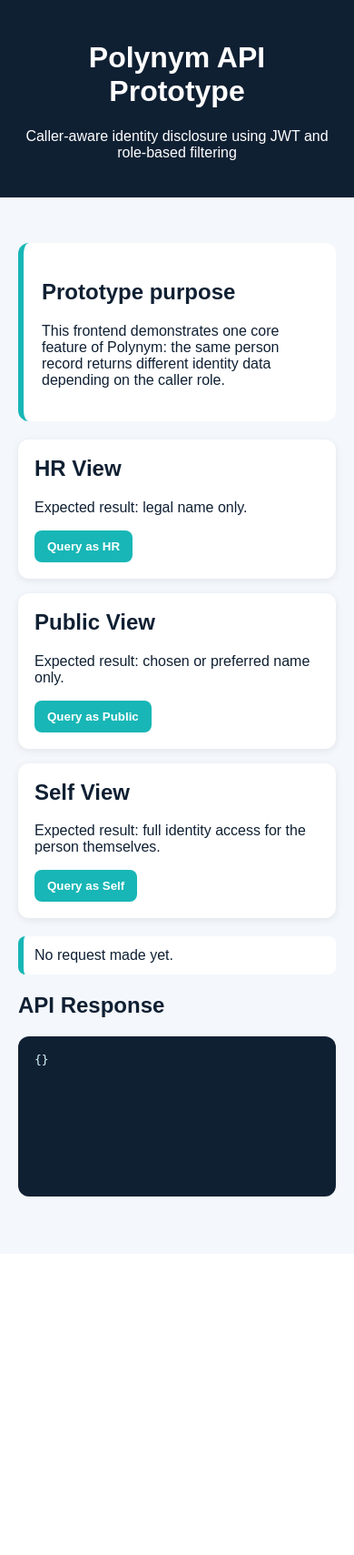
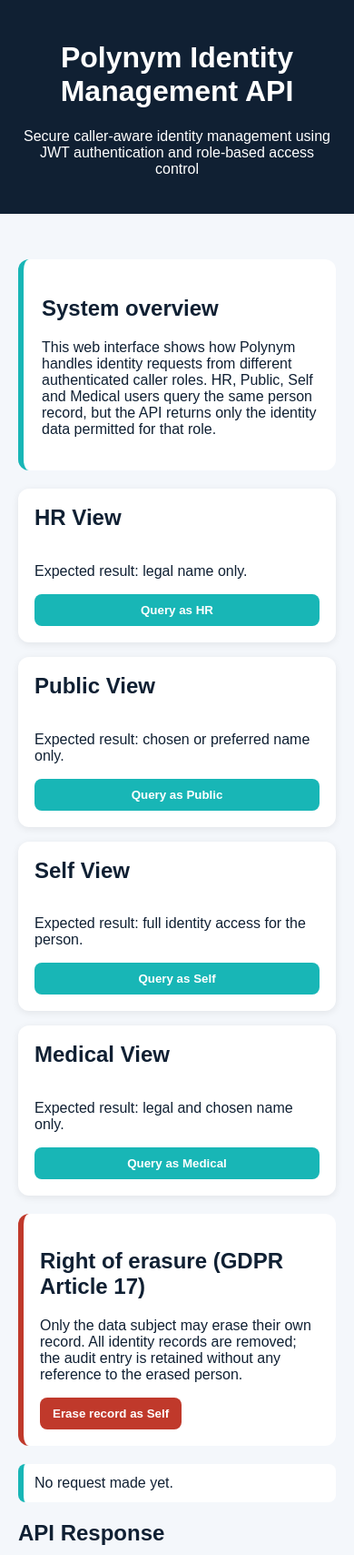
Before and after one commit to polynym/polynym-api, a Django app: page /demo/ in a window 390 px wide. Shown: the top 1709 px of the page at 91% size. Before the commit the page ends 1315 px from the top, so only its background shows below. Run offline with Django 5.2, Linux system fonts and the light colour scheme.

Commit message:
Add medical role view, erasure control and responsive card layout to demo frontend

```diff
--- a/identity/management/commands/seed_demo.py
+++ b/identity/management/commands/seed_demo.py
@@ -6,7 +6,7 @@
 User = get_user_model()
 
 
-# Demonstration record for Persona 1 (Zoe) from the design chapter.
+# Seeded record for Persona 1 (Zoe) from the design chapter.
 # The legal name is the birth name held by HR and medical systems; the
 # chosen name is the one used in every other context.
 DEMO_IDENTITIES = {
@@ -41,7 +41,7 @@
 
 
 class Command(BaseCommand):
-    help = "Create demo data for the Polynym prototype"
+    help = "Create seeded data for the Polynym identity management API"
 
     def handle(self, *args, **kwargs):
         person, _ = Person.objects.get_or_create(email="zoe.taylor@example.com")
@@ -78,4 +78,4 @@
                 },
             )
 
-        self.stdout.write(self.style.SUCCESS("Demo data created successfully."))
+        self.stdout.write(self.style.SUCCESS("Seed data created successfully."))
--- a/identity/services.py
+++ b/identity/services.py
@@ -5,7 +5,7 @@
     """
     Return the caller role for the current request.
 
-    The prototype reads the role from the JWT payload.
+    The API reads the role from the JWT payload.
     If this is not available, it falls back to the user's CallerRole record.
     """
     token = getattr(request, "auth", None)
--- a/identity/templates/identity/demo.html
+++ b/identity/templates/identity/demo.html
@@ -2,7 +2,8 @@
 <html lang="en">
   <head>
     <meta charset="UTF-8" />
-    <title>Polynym API Prototype</title>
+    <meta name="viewport" content="width=device-width, initial-scale=1" />
+    <title>Polynym Identity Management API</title>
     <style>
       body {
         font-family: Arial, sans-serif;
@@ -34,23 +35,27 @@
       }
 
       .cards {
-        display: flex;
+        display: grid;
+        grid-template-columns: repeat(auto-fit, minmax(230px, 1fr));
         gap: 16px;
-        flex-wrap: wrap;
       }
 
       .card {
         background: white;
         border-radius: 12px;
         padding: 18px;
-        flex: 1;
-        min-width: 250px;
         box-shadow: 0 2px 8px rgba(0, 0, 0, 0.08);
+        display: flex;
+        flex-direction: column;
       }
 
       .card h2 {
         margin-top: 0;
         color: #102033;
+      }
+
+      .card p {
+        flex-grow: 1;
       }
 
       button {
@@ -65,6 +70,22 @@
 
       button:hover {
         background: #0f8f8f;
+      }
+
+      button.danger {
+        background: #c0392b;
+      }
+
+      button.danger:hover {
+        background: #96281b;
+      }
+
+      .erasure {
+        background: white;
+        border-radius: 12px;
+        padding: 18px;
+        margin-top: 20px;
+        border-left: 6px solid #c0392b;
       }
 
       pre {
@@ -87,17 +108,21 @@
   </head>
   <body>
     <header>
-      <h1>Polynym API Prototype</h1>
-      <p>Caller-aware identity disclosure using JWT and role-based filtering</p>
+      <h1>Polynym Identity Management API</h1>
+      <p>
+        Secure caller-aware identity management using JWT authentication and
+        role-based access control
+      </p>
     </header>
 
     <main>
-      <section class="intro">
-        <h2>Prototype purpose</h2>
+      <section class="intro" aria-labelledby="system-overview-heading">
+        <h2 id="system-overview-heading">System overview</h2>
         <p>
-          This frontend demonstrates one core feature of Polynym: the same
-          person record returns different identity data depending on the caller
-          role.
+          This web interface shows how Polynym handles identity requests from
+          different authenticated caller roles. HR, Public, Self and Medical
+          users query the same person record, but the API returns only the
+          identity data permitted for that role.
         </p>
       </section>
 
@@ -120,13 +145,31 @@
 
         <div class="card">
           <h2>Self View</h2>
-          <p>
-            Expected result: full identity access for the person themselves.
-          </p>
+          <p>Expected result: full identity access for the person.</p>
           <button onclick="loginAndFetch('zoe_self', 'testpass123')">
             Query as Self
           </button>
         </div>
+
+        <div class="card">
+          <h2>Medical View</h2>
+          <p>Expected result: legal and chosen name only.</p>
+          <button onclick="loginAndFetch('medical_user', 'testpass123')">
+            Query as Medical
+          </button>
+        </div>
+      </section>
+
+      <section class="erasure">
+        <h2>Right of erasure (GDPR Article 17)</h2>
+        <p>
+          Only the data subject may erase their own record. All identity records
+          are removed; the audit entry is retained without any reference to the
+          erased person.
+        </p>
+        <button class="danger" onclick="eraseRecord()">
+          Erase record as Self
+        </button>
       </section>
 
       <section class="status" id="status">No request made yet.</section>
@@ -182,6 +225,67 @@
           output.textContent = "{}";
         }
       }
+
+      async function eraseRecord() {
+        const status = document.getElementById("status");
+        const output = document.getElementById("output");
+
+        const confirmed = confirm(
+          "This permanently deletes the seeded person record. " +
+            "Run 'python manage.py seed_demo' to recreate it. Continue?",
+        );
+
+        if (!confirmed) {
+          return;
+        }
+
+        status.textContent = "Authenticating as the data subject...";
+        output.textContent = "{}";
+
+        try {
+          const tokenResponse = await fetch("/api/token/", {
+            method: "POST",
+            headers: {
+              "Content-Type": "application/json",
+            },
+            body: JSON.stringify({
+              username: "zoe_self",
+              password: "testpass123",
+            }),
+          });
+
+          if (!tokenResponse.ok) {
+            throw new Error("Token request failed: " + tokenResponse.status);
+          }
+
+          const tokenData = await tokenResponse.json();
+
+          status.textContent = "Token received. Requesting erasure...";
+
+          const eraseResponse = await fetch("/api/persons/1/", {
+            method: "DELETE",
+            headers: {
+              Authorization: "Bearer " + tokenData.access,
+            },
+          });
+
+          status.textContent =
+            "Erasure request complete. HTTP status: " + eraseResponse.status;
+
+          if (eraseResponse.status === 204) {
+            output.textContent =
+              "204 No Content\n\nThe person record and all associated " +
+              "identity records have been deleted.\nQuerying any role now " +
+              "returns HTTP 404.";
+          } else {
+            const body = await eraseResponse.json();
+            output.textContent = JSON.stringify(body, null, 2);
+          }
+        } catch (error) {
+          status.textContent = "Error: " + error.message;
+          output.textContent = "{}";
+        }
+      }
     </script>
   </body>
 </html>
--- a/identity/tests.py
+++ b/identity/tests.py
@@ -36,7 +36,7 @@
     "username",
 ]
 
-# Demonstration record for Persona 1 (Zoe), matching seed_demo.
+# Test record for Persona 1 (Zoe), matching seed_demo.
 ZOE_IDENTITIES = {
     "legal": "Sebastian Taylor",
     "chosen": "Zoe Taylor",
--- a/identity/views.py
+++ b/identity/views.py
@@ -14,14 +14,14 @@
 
 def demo_page(request):
     """
-    Simple frontend demonstration page.
+    Frontend web interface page.
     """
     return render(request, "identity/demo.html")
 
 
 class PersonIdentityDetailView(APIView):
     """
-    Prototype endpoint:
+    Protected indetity endpoint:
 
     GET /api/persons/<id>/identity/
 
@@ -90,7 +90,7 @@
         # Record what is being erased before the records are removed. The
         # audit entry deliberately survives erasure: Article 17 requires
         # the personal data to be deleted, while Article 5(2) requires the
-        # controller to remain able to demonstrate that it was.
+        # controller to remain able to show that it was.
         erased_types = sorted(
             person.identities.values_list("type", flat=True)
         )
```
